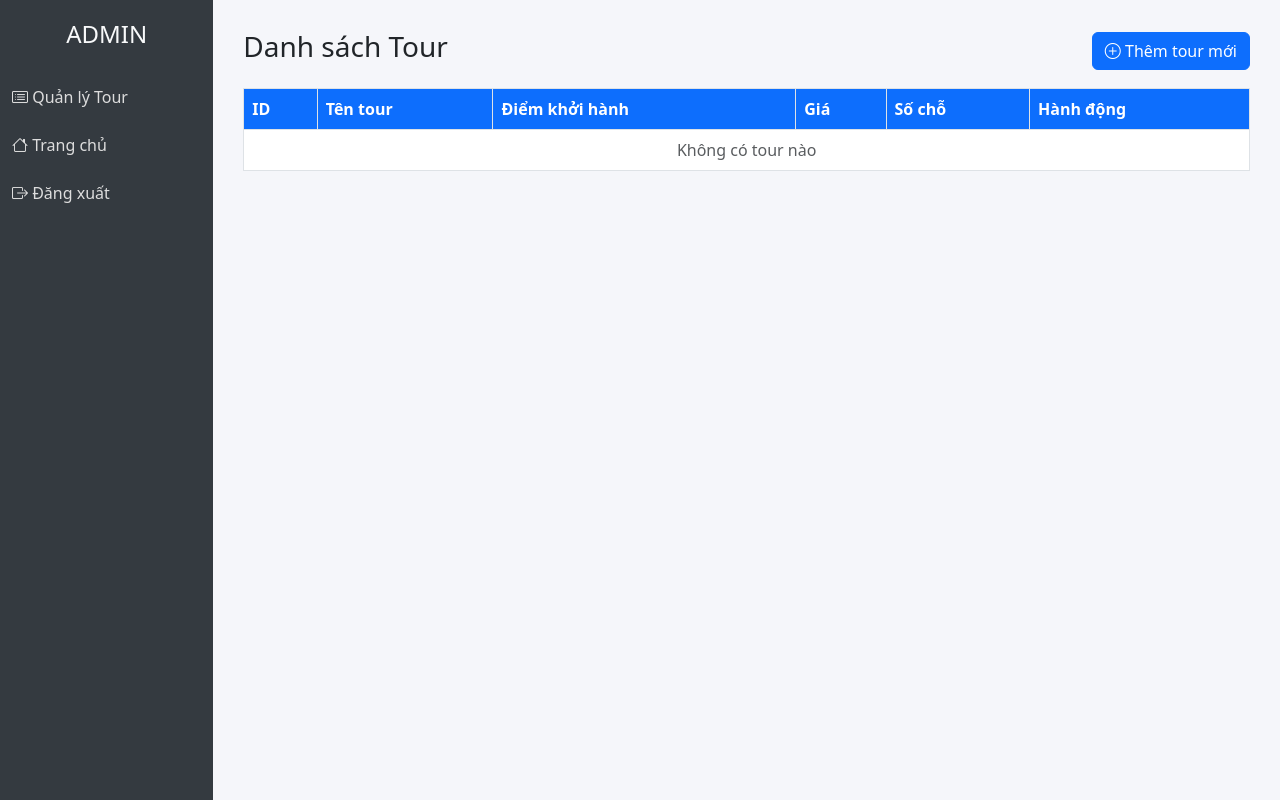
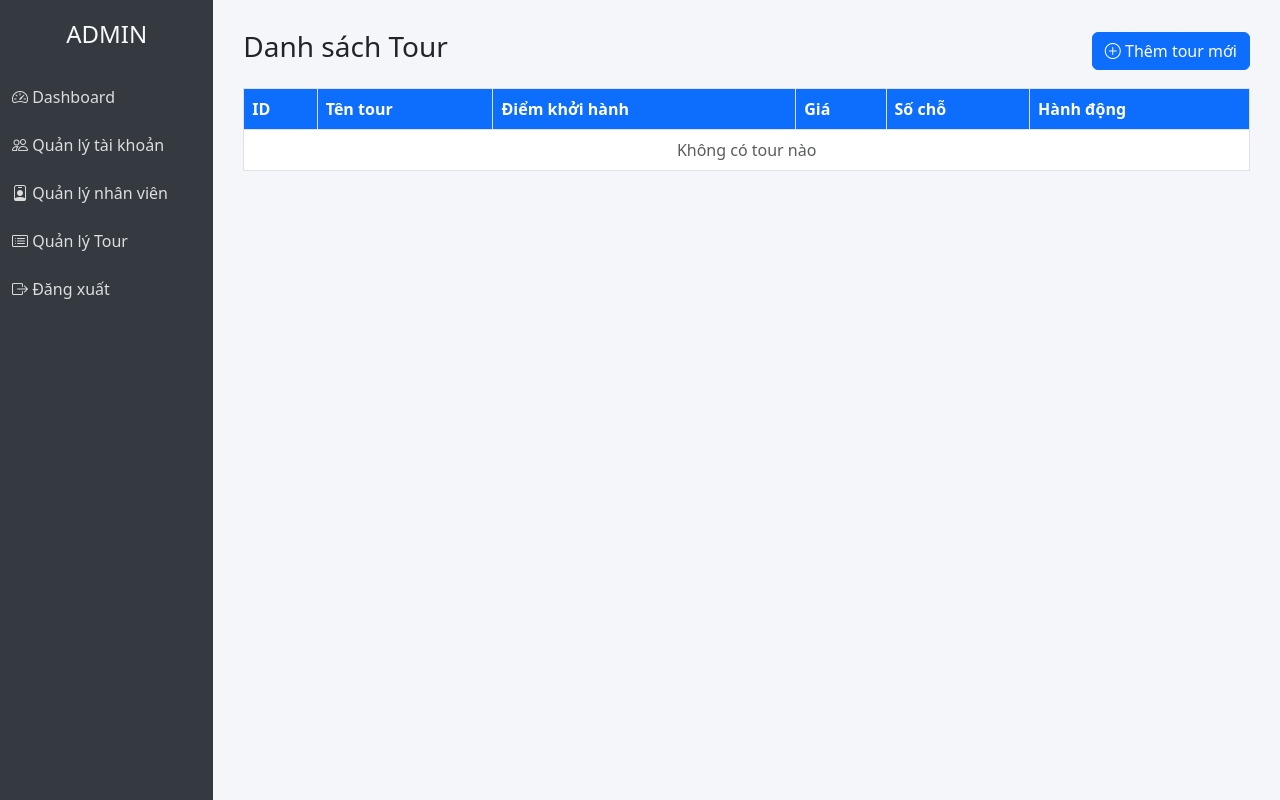
Before and after one commit to ngocnam060703/pro1014, a PHP site: page /duan1/views/admin/tour_list.php in a window 1280 px wide. Run offline with PHP 8.4, Linux system fonts and the light colour scheme.

Commit message:
Refactor sidebar navigation: unify links and improve layout across account, guide, and tour management pages.

```diff
--- a/views/admin/tour_list.php
+++ b/views/admin/tour_list.php
@@ -23,11 +23,30 @@ if (session_status() == PHP_SESSION_NONE) {
 </head>
 <body>
 <div class="row g-0">
+
+  <!-- SIDEBAR -->
   <div class="col-2 sidebar">
-      <h4 class="text-center text-light mb-4">ADMIN</h4>
-      <a href="index.php?act=tour"><i class="bi bi-card-list"></i> Quản lý Tour</a>
-      <a href="index.php"><i class="bi bi-house"></i> Trang chủ</a>
-      <a href="#"><i class="bi bi-box-arrow-right"></i> Đăng xuất</a>
+    <h4 class="text-center text-light mb-4">ADMIN</h4>
+
+    <a href="index.php?act=dashboard">
+      <i class="bi bi-speedometer2"></i> Dashboard
+    </a>
+
+    <a href="index.php?act=account">
+      <i class="bi bi-people"></i> Quản lý tài khoản
+    </a>
+
+    <a href="index.php?act=guide">
+      <i class="bi bi-person-badge"></i> Quản lý nhân viên
+    </a>
+
+    <a href="index.php?act=tour">
+      <i class="bi bi-card-list"></i> Quản lý Tour
+    </a>
+
+    <a href="?act=logout" onclick="return confirm('Bạn có chắc chắn muốn đăng xuất không?')">
+      <i class="bi bi-box-arrow-right"></i> Đăng xuất
+    </a>
   </div>
 
   <div class="col-10 content">
```
Also changed, not shown: views/admin/account_list.php (+22 -3 lines), views/admin/guide_list.php (+23 -4 lines).
